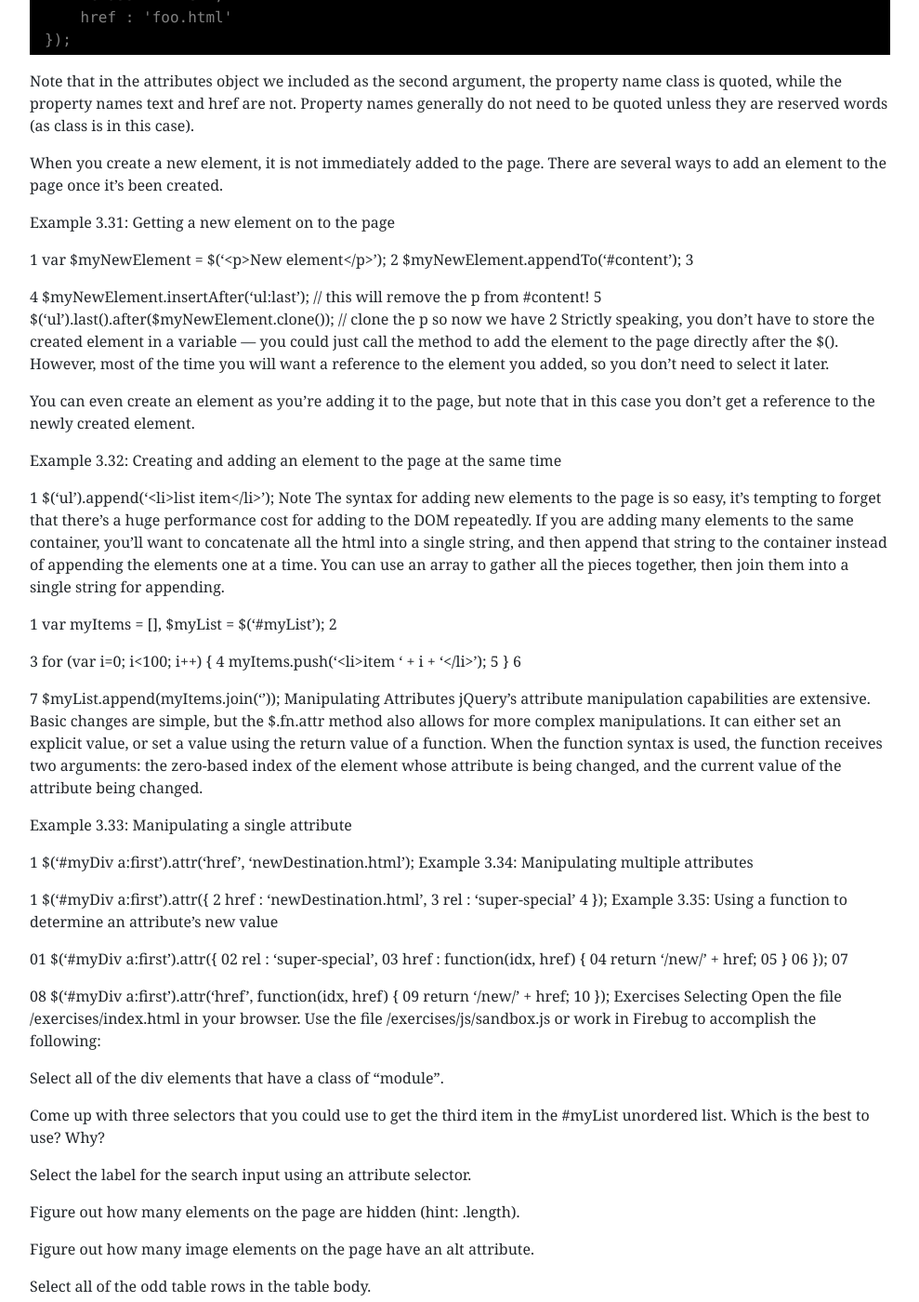
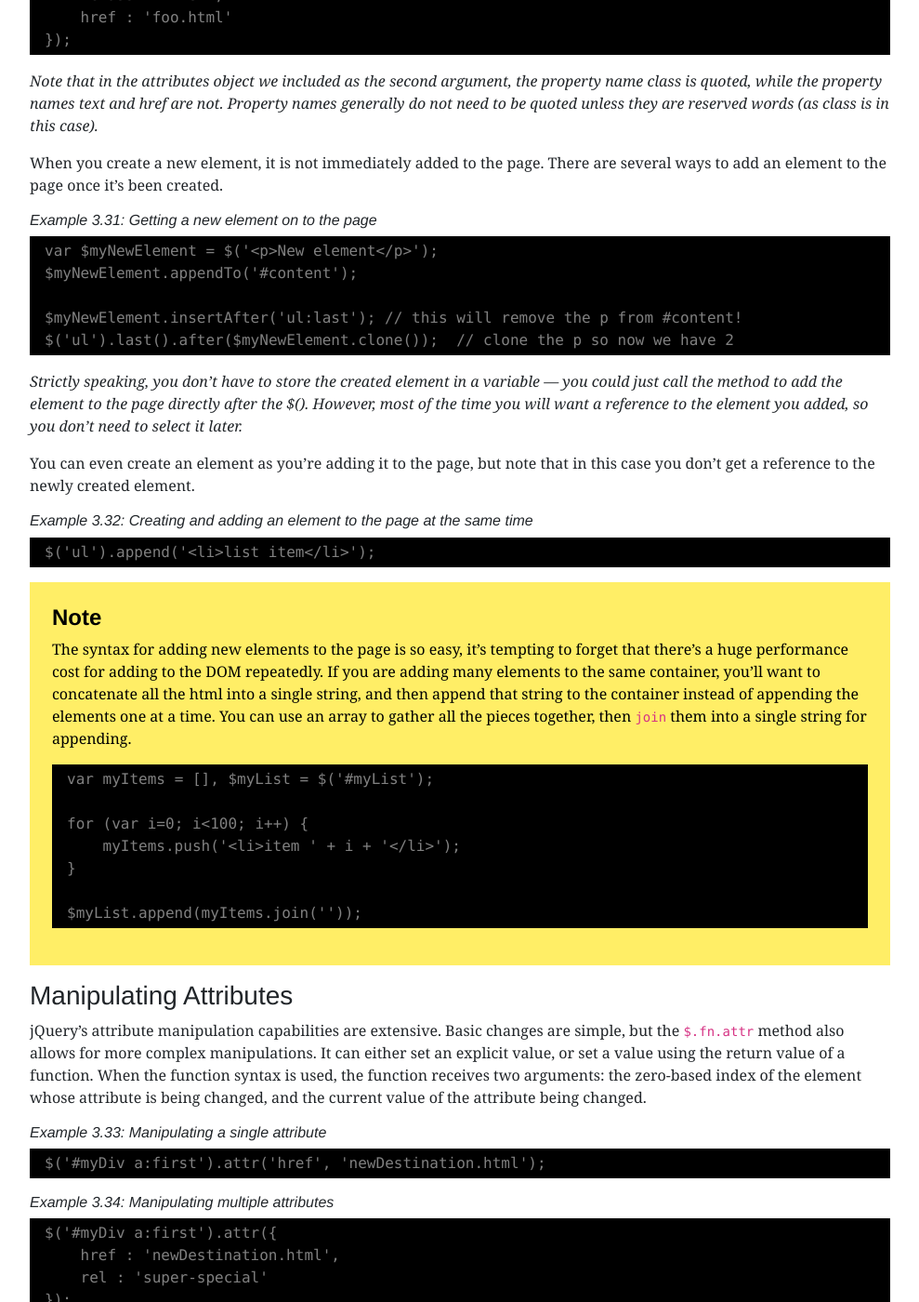
Before and after one commit to dan-carroll/jquery-fundamentals, a Jekyll site: the page built from legacy/ch03-jq-basics.md, in a window 1280 px wide and 1400 px high, scrolled down 12239 px. Shown: the whole window at 93% size, without its empty margins (145-1134 px from the left). Built offline with Jekyll 4.4.1, drawn with Linux system fonts in a browser that asks for light colours; some of the changed text lies outside the part shown.

Commit message:
Update ch03-jq-basics.md
Finished up chapter 3.

````diff
--- a/legacy/ch03-jq-basics.md
+++ b/legacy/ch03-jq-basics.md
@@ -544,126 +544,124 @@ $('<a/>', {
 });
 ```
 
-Note that in the attributes object we included as the second argument, the property name class is quoted, while the property names text and href are not. Property names generally do not need to be quoted unless they are reserved words (as class is in this case).
+*Note that in the attributes object we included as the second argument, the property name class is quoted, while the property names text and href are not. Property names generally do not need to be quoted unless they are reserved words (as class is in this case).*
 
 When you create a new element, it is not immediately added to the page. There are several ways to add an element to the page once it's been created.
 
-Example 3.31: Getting a new element on to the page
+###### Example 3.31: Getting a new element on to the page
 
-1
+```js
 var $myNewElement = $('<p>New element</p>');
-2
 $myNewElement.appendTo('#content');
-3
 
-4
 $myNewElement.insertAfter('ul:last'); // this will remove the p from #content!
-5
 $('ul').last().after($myNewElement.clone());  // clone the p so now we have 2
-Strictly speaking, you don't have to store the created element in a variable — you could just call the method to add the element to the page directly after the $(). However, most of the time you will want a reference to the element you added, so you don't need to select it later.
+```
+
+*Strictly speaking, you don't have to store the created element in a variable — you could just call the method to add the element to the page directly after the $(). However, most of the time you will want a reference to the element you added, so you don't need to select it later.*
 
 You can even create an element as you're adding it to the page, but note that in this case you don't get a reference to the newly created element.
 
-Example 3.32: Creating and adding an element to the page at the same time
+###### Example 3.32: Creating and adding an element to the page at the same time
 
-1
+```js
 $('ul').append('<li>list item</li>');
-Note
-The syntax for adding new elements to the page is so easy, it's tempting to forget that there's a huge performance cost for adding to the DOM repeatedly. If you are adding many elements to the same container, you'll want to concatenate all the html into a single string, and then append that string to the container instead of appending the elements one at a time. You can use an array to gather all the pieces together, then join them into a single string for appending.
+```
 
-1
-var myItems = [], $myList = $('#myList');
-2
+> #### **Note**
+>
+> The syntax for adding new elements to the page is so easy, it's tempting to forget that there's a huge performance cost for adding to the DOM repeatedly. If you are adding many elements to the same container, you'll want to concatenate all the html into a single string, and then append that string to the container instead of appending the elements one at a time. You can use an array to gather all the pieces together, then `join` them into a single string for appending.
+>
+```js
+> var myItems = [], $myList = $('#myList');
+ >
+> for (var i=0; i<100; i++) {
+>     myItems.push('<li>item ' + i + '</li>');
+> }
+>
+> $myList.append(myItems.join(''));
+```
 
-3
-for (var i=0; i<100; i++) {
-4
-    myItems.push('<li>item ' + i + '</li>');
-5
-}
-6
+### Manipulating Attributes
 
-7
-$myList.append(myItems.join(''));
-Manipulating Attributes
-jQuery's attribute manipulation capabilities are extensive. Basic changes are simple, but the $.fn.attr method also allows for more complex manipulations. It can either set an explicit value, or set a value using the return value of a function. When the function syntax is used, the function receives two arguments: the zero-based index of the element whose attribute is being changed, and the current value of the attribute being changed.
+jQuery's attribute manipulation capabilities are extensive. Basic changes are simple, but the `$.fn.attr` method also allows for more complex manipulations. It can either set an explicit value, or set a value using the return value of a function. When the function syntax is used, the function receives two arguments: the zero-based index of the element whose attribute is being changed, and the current value of the attribute being changed.
 
-Example 3.33: Manipulating a single attribute
+###### Example 3.33: Manipulating a single attribute
 
-1
+```js
 $('#myDiv a:first').attr('href', 'newDestination.html');
-Example 3.34: Manipulating multiple attributes
+```
 
-1
+###### Example 3.34: Manipulating multiple attributes
+
+```js
 $('#myDiv a:first').attr({
-2
     href : 'newDestination.html',
-3
     rel : 'super-special'
-4
 });
-Example 3.35: Using a function to determine an attribute's new value
+```
 
-01
+###### Example 3.35: Using a function to determine an attribute's new value
+
+```js
 $('#myDiv a:first').attr({
-02
     rel : 'super-special',
-03
     href : function(idx, href) {
-04
         return '/new/' + href;
-05
     }
-06
 });
-07
 
-08
 $('#myDiv a:first').attr('href', function(idx, href) {
-09
     return '/new/' + href;
-10
 });
-Exercises
-Selecting
-Open the file /exercises/index.html in your browser. Use the file /exercises/js/sandbox.js or work in Firebug to accomplish the following:
+```
 
-Select all of the div elements that have a class of "module".
+## Exercises
 
-Come up with three selectors that you could use to get the third item in the #myList unordered list. Which is the best to use? Why?
+### Selecting
 
-Select the label for the search input using an attribute selector.
+Open the file `/exercises/index.html` in your browser. Use the file `/exercises/js/sandbox.js` or work in Firebug to accomplish the following:
 
-Figure out how many elements on the page are hidden (hint: .length).
+1. Select all of the div elements that have a class of "module".
 
-Figure out how many image elements on the page have an alt attribute.
+2. Come up with three selectors that you could use to get the third item in the #myList unordered list. Which is the best to use? Why?
 
-Select all of the odd table rows in the table body.
+3. Select the label for the search input using an attribute selector.
 
-Traversing
-Open the file /exercises/index.html in your browser. Use the file /exercises/js/sandbox.js or work in Firebug to accomplish the following:
+4. Figure out how many elements on the page are hidden (hint: .length).
 
-Select all of the image elements on the page; log each image's alt attribute.
+5. Figure out how many image elements on the page have an alt attribute.
 
-Select the search input text box, then traverse up to the form and add a class to the form.
+6/ Select all of the odd table rows in the table body.
 
-Select the list item inside #myList that has a class of "current" and remove that class from it; add a class of "current" to the next list item.
+### Traversing
 
-Select the select element inside #specials; traverse your way to the submit button.
+Open the file `/exercises/index.html` in your browser. Use the file `/exercises/js/sandbox.js` or work in Firebug to accomplish the following:
 
-Select the first list item in the #slideshow element; add the class "current" to it, and then add a class of "disabled" to its sibling elements.
+1. Select all of the image elements on the page; log each image's alt attribute.
 
-Manipulating
-Open the file /exercises/index.html in your browser. Use the file /exercises/js/sandbox.js or work in Firebug to accomplish the following:
+2. Select the search input text box, then traverse up to the form and add a class to the form.
 
-Add five new list items to the end of the unordered list #myList. Hint:
+3. Select the list item inside #myList that has a class of "current" and remove that class from it; add a class of "current" to the next list item.
 
-1
+4. Select the select element inside #specials; traverse your way to the submit button.
+
+5. Select the first list item in the #slideshow element; add the class "current" to it, and then add a class of "disabled" to its sibling elements.
+
+### Manipulating
+
+Open the file `/exercises/index.html` in your browser. Use the file `/exercises/js/sandbox.js` or work in Firebug to accomplish the following:
+
+1. Add five new list items to the end of the unordered list #myList. Hint:
+
+```js
 for (var i = 0; i<5; i++) { ... }
-Remove the odd list items
+```
 
-Add another h2 and another paragraph to the last div.module
+2. Remove the odd list items
 
-Add another option to the select element; give the option the value "Wednesday"
+3. Add another h2 and another paragraph to the last div.module
 
-Add a new div.module to the page after the last one; put a copy of one of the existing images inside of it.
+4. Add another option to the select element; give the option the value "Wednesday"
+
+5. Add a new div.module to the page after the last one; put a copy of one of the existing images inside of it.
````
